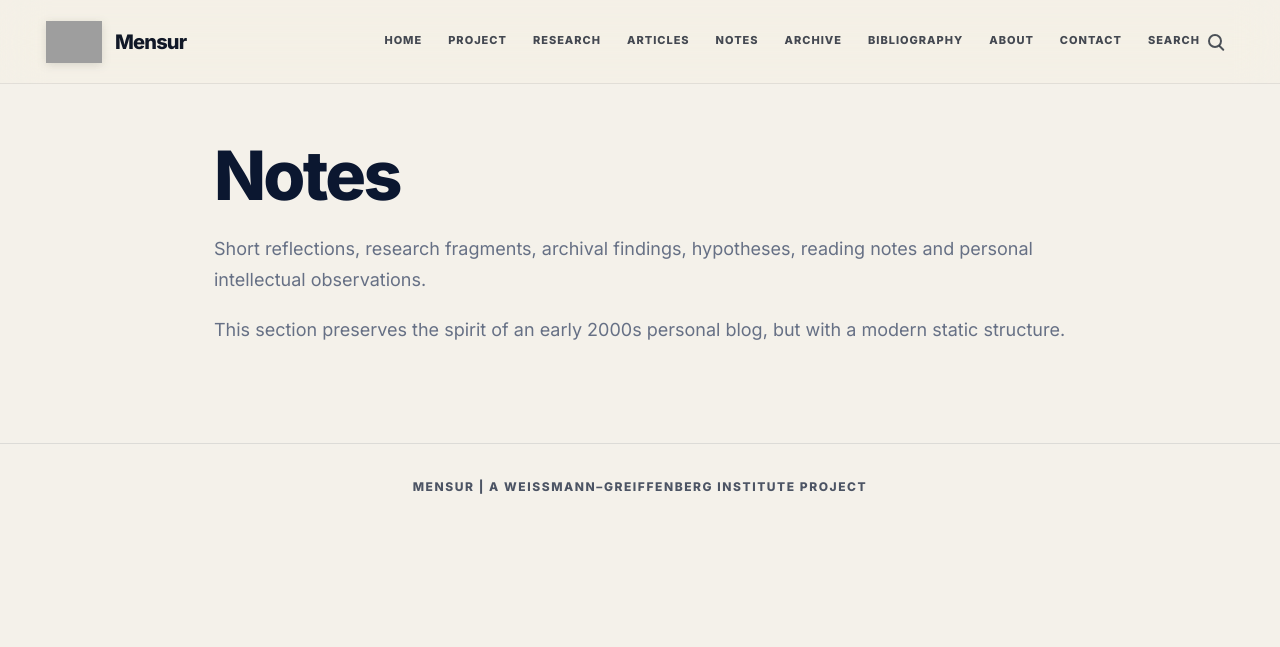
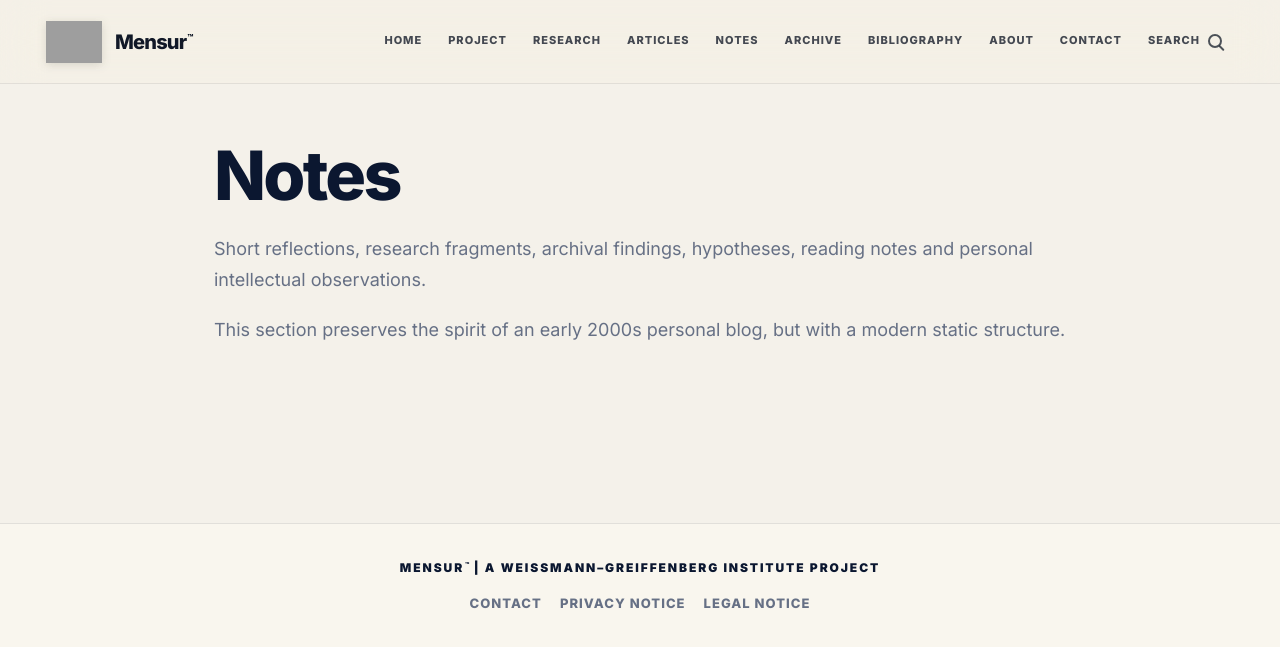
Before and after one commit to Codice99/mensur.org, a Jekyll site: the page built from notes.md, in a window 1280 px wide. Shown: the top 647 px of the page. Built offline with Jekyll 4.4.1, drawn with Linux system fonts in a browser that asks for light colours; grey boxes are pictures that could not be loaded.

Commit message:
Add legal notice and trademark-style footer

```diff
--- a/_layouts/default.html
+++ b/_layouts/default.html
@@ -12,13 +12,13 @@
   <link rel="shortcut icon" href="/favicon.ico?v=fixed-shield-1">
   <link rel="apple-touch-icon" href="/assets/images/apple-touch-icon.png?v=fixed-shield-1">
 
-  <link rel="stylesheet" href="/assets/css/home-clean-v2.css?v=about-european-lawyer-v1">
+  <link rel="stylesheet" href="/assets/css/home-clean-v2.css?v=legal-footer-tm-v1">
 </head>
 <body class="{% if page.url == '/' %}home-page{% else %}inner-page{% endif %}">
   <header class="topbar">
   <a class="brand" href="/">
     <img class="brand-logo" src="/assets/images/mensur-shield-header.png?v=search-final-nav" alt="Mensur shield">
-    <span>Mensur</span>
+    <span>Mensur<sup class="brand-symbol">™</sup></span>
   </a>
 
   <button class="nav-toggle" type="button" aria-label="Open navigation" aria-expanded="false">
@@ -47,7 +47,7 @@
     <div class="mensur-menu-head">
       <a class="mensur-menu-brand" href="/">
         <img src="/assets/images/mensur-shield-header.png?v=menu-shield-1" alt="Mensur shield">
-        <span>Mensur</span>
+        <span>Mensur<sup class="brand-symbol">™</sup></span>
       </a>
       <button class="mega-menu-close" type="button" aria-label="Close menu">×</button>
     </div>
@@ -129,9 +129,12 @@
   <script defer src="/assets/js/main.js?v=desktop-mobile-nav-final"></script>
 
 <footer class="site-footer">
-  <div class="site-footer-inner">
-    MENSUR | A WEISSMANN–GREIFFENBERG INSTITUTE PROJECT
-  </div>
+  <div class="footer-brand">MENSUR<span class="footer-symbol">™</span> | A WEISSMANN–GREIFFENBERG INSTITUTE PROJECT</div>
+  <nav class="footer-links" aria-label="Footer navigation">
+    <a href="/contact/">Contact</a>
+    <a href="/privacy/">Privacy Notice</a>
+    <a href="/legal/">Legal Notice</a>
+  </nav>
 </footer>
 
 </body>
--- a/assets/css/home-clean-v2.css
+++ b/assets/css/home-clean-v2.css
@@ -1223,3 +1223,73 @@ footer,
     margin-left: auto !important;
   }
 }
+
+/* LEGAL FOOTER + TRADE MARK SYMBOL */
+
+.brand-symbol {
+  font-size: 0.48em;
+  vertical-align: super;
+  margin-left: 1px;
+  line-height: 0;
+  letter-spacing: 0;
+}
+
+.footer-symbol {
+  font-size: 0.55em;
+  vertical-align: super;
+  margin-left: 1px;
+  letter-spacing: 0;
+}
+
+.site-footer {
+  margin-top: 80px !important;
+  padding: 34px 24px !important;
+  border-top: 1px solid rgba(17, 24, 39, 0.10) !important;
+  background: rgba(250, 247, 239, 0.92) !important;
+  text-align: center !important;
+}
+
+.footer-brand {
+  color: #0b1730 !important;
+  font-size: 12px !important;
+  font-weight: 900 !important;
+  letter-spacing: 0.16em !important;
+  text-transform: uppercase !important;
+}
+
+.footer-links {
+  margin-top: 16px !important;
+  display: flex !important;
+  justify-content: center !important;
+  flex-wrap: wrap !important;
+  gap: 18px !important;
+}
+
+.footer-links a {
+  color: #667085 !important;
+  font-size: 13px !important;
+  font-weight: 800 !important;
+  letter-spacing: 0.08em !important;
+  text-transform: uppercase !important;
+  text-decoration: none !important;
+}
+
+.footer-links a:hover {
+  color: #9a7429 !important;
+}
+
+@media (max-width: 820px) {
+  .site-footer {
+    margin-top: 56px !important;
+    padding: 30px 20px !important;
+  }
+
+  .footer-brand {
+    font-size: 11px !important;
+    line-height: 1.7 !important;
+  }
+
+  .footer-links {
+    gap: 14px !important;
+  }
+}
--- a/sitemap.xml
+++ b/sitemap.xml
@@ -15,4 +15,5 @@
   <url><loc>https://mensur.org/genealogy/greiffenberg/2026/06/23/the-greiffenberg-question/</loc></url>
   <url><loc>https://mensur.org/mesmerism/western-esotericism/symbolism/2026/06/23/mesmerism-and-magnetic-imagination/</loc></url>
   <url><loc>https://mensur.org/project/institute/memory/2026/06/23/introducing-mensur/</loc></url>
+  <url><loc>https://mensur.org/legal/</loc></url>
 </urlset>
```
Also changed, not shown: legal.md (added, +43 -0 lines).
